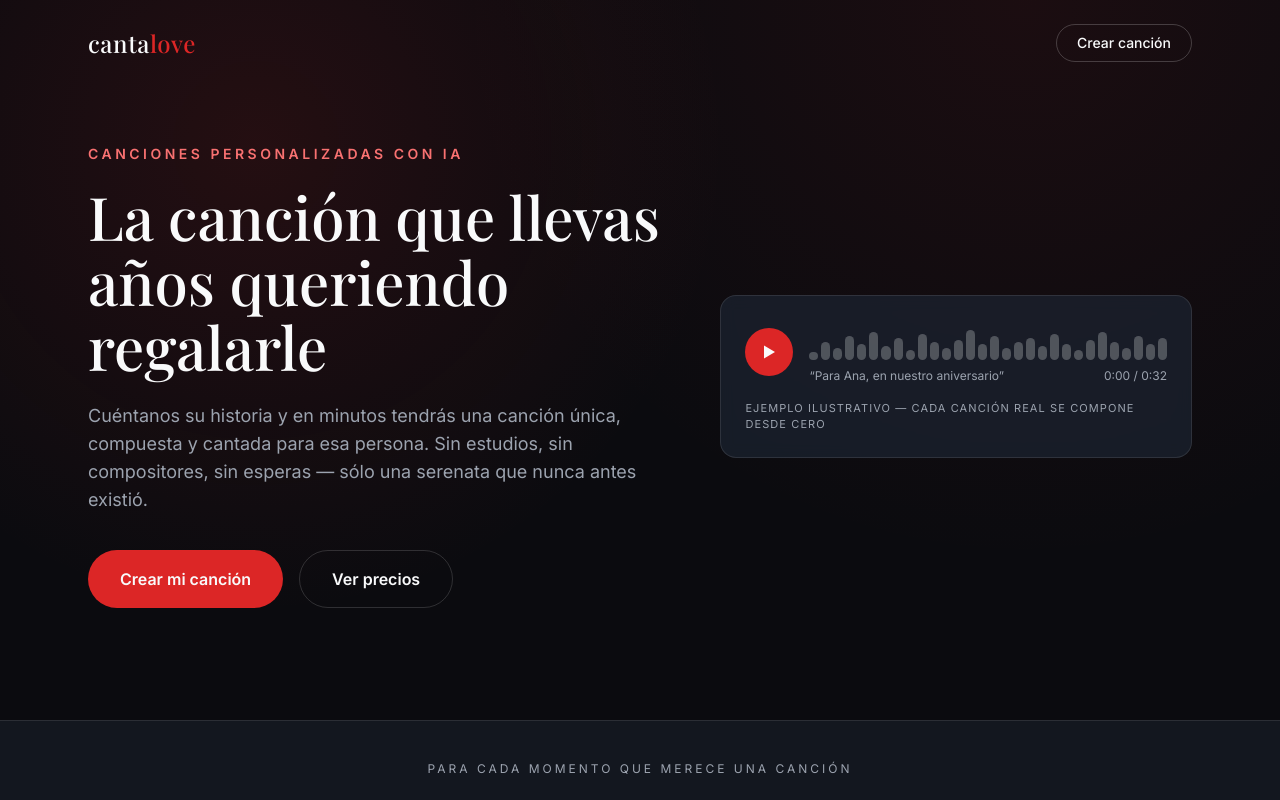
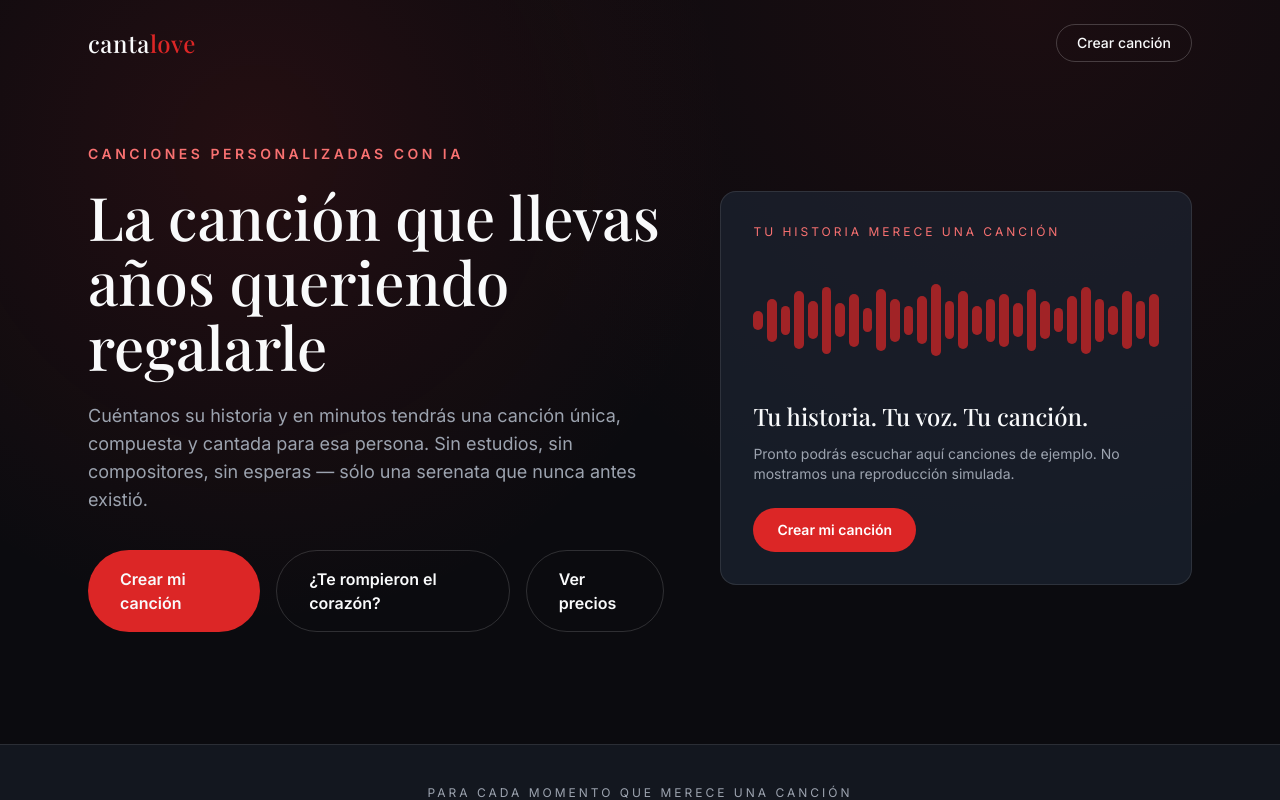
Before and after one commit to melizsza87/xamans-landing, a Next.js app in the folder cantalove/: page / in a window 1280 px wide. Shown: the top 800 px of the page. Built offline with nearby package versions, Linux system fonts and the light colour scheme.

Commit message:
Cantalove: deliver love and despecho landing journeys with complete pre-purchase listening

```diff
--- /dev/null
+++ b/cantalove/src/app/crear/despecho/page.tsx
@@ -0,0 +1,34 @@
+import type { Metadata } from "next";
+import { Nav } from "@/components/ui/Nav";
+import { Footer } from "@/components/ui/Footer";
+import { CrearForm } from "@/components/crear/CrearForm";
+
+export const metadata: Metadata = {
+  title: "Crea tu canción — cantalove",
+};
+
+export default function CrearPage() {
+  return (
+    <div className="flex flex-col flex-1">
+      <Nav />
+      <main className="flex-1 bg-noise">
+        <div className="mx-auto max-w-2xl px-6 pt-32 pb-24">
+          <p className="text-xs uppercase tracking-[0.25em] text-accent-soft font-semibold text-center">
+            Paso 1 de 2
+          </p>
+          <h1 className="mt-4 font-display text-3xl sm:text-4xl text-center text-text">
+            Cuéntanos de ese corazón roto
+          </h1>
+          <p className="mt-3 text-center text-text-muted">
+            Convierte la anécdota, el coraje o la despedida en una canción que puedas cantar.
+          </p>
+
+          <div className="mt-12 rounded-2xl border border-white/10 bg-surface/40 p-6 sm:p-10">
+            <CrearForm initialOccasion="Despecho" />
+          </div>
+        </div>
+      </main>
+      <Footer />
+    </div>
+  );
+}
--- /dev/null
+++ b/cantalove/src/app/rgas/page.tsx
@@ -0,0 +1,45 @@
+import Link from "next/link";
+import { Nav } from "@/components/ui/Nav";
+import { Footer } from "@/components/ui/Footer";
+
+export const metadata = {
+  title: "cantalovergas | La última palabra es tuya",
+  description: "Canciones originales de despecho con inteligencia artificial. Tu historia, tu género, tu despedida.",
+};
+
+export default function Despecho() {
+  return <div className="min-h-screen bg-[#100b0d] text-white">
+    <Nav />
+    <main className="mx-auto max-w-5xl px-6 pb-28 pt-40">
+      <p className="text-sm uppercase tracking-[.35em] text-[#fb7185]">Cantalovergas · por Cantalove</p>
+      <h1 className="mt-6 max-w-3xl font-display text-5xl leading-tight sm:text-7xl">
+        Hay amores que terminan. <span className="text-[#f87171]">Y canciones que apenas comienzan.</span>
+      </h1>
+      <p className="mt-8 max-w-2xl text-lg text-white/70">
+        ¿Te rompieron el corazón? Cuenta lo que pasó, elige tu ritmo, y convierte esa historia en una canción de despecho única. Con humor, sin amenazas, sin dedicarle tu paz a nadie.
+      </p>
+      <div className="mt-10 flex flex-wrap gap-4">
+        <Link className="rounded-full bg-red-600 px-8 py-4 font-semibold hover:bg-red-500" href="/crear/despecho">
+          Mi himno de despecho
+        </Link>
+        <Link className="rounded-full border border-white/25 px-8 py-4 hover:border-white/70" href="/">
+          Prefiero una de amor
+        </Link>
+      </div>
+      <section className="mt-24 grid gap-6 sm:grid-cols-3">
+        {[
+          ["01", "Cuéntanos qué pasó", "El plot twist, esa frase inolvidable, lo que aprendiste"],
+          ["02", "Elige tu mood", "Corrido tumbado, ranchera, banda, pop y más"],
+          ["03", "Escúchala gratis", "Si te gusta, elige el paquete para descargarla"]
+        ].map(([n,t,d]) =>
+          <div className="rounded-2xl border border-white/15 bg-white/5 p-7" key={n}>
+            <span className="text-3xl font-display text-red-400">{n}</span>
+            <h2 className="mt-4 text-lg font-semibold">{t}</h2>
+            <p className="mt-2 text-white/60">{d}</p>
+          </div>
+        )}
+      </section>
+    </main>
+    <Footer />
+  </div>;
+}
--- a/cantalove/src/components/crear/CrearForm.tsx
+++ b/cantalove/src/components/crear/CrearForm.tsx
@@ -96,7 +96,7 @@ interface FormState {
 }
 
 const INITIAL_STATE: FormState = {
-  occasion: OCCASIONS[0],
+  occasion: "Aniversario",
   email: "",
   names: "",
   story: "",
@@ -111,9 +111,9 @@ const inputClass =
   "w-full rounded-xl bg-surface/60 border border-white/15 px-4 py-3 text-text placeholder:text-text-muted focus:outline-none focus:border-accent-soft transition-colors";
 const labelClass = "block text-sm font-medium text-text mb-2";
 
-export function CrearForm() {
+export function CrearForm({ initialOccasion = "Aniversario" }: { initialOccasion?: string }) {
   const router = useRouter();
-  const [form, setForm] = useState<FormState>(INITIAL_STATE);
+  const [form, setForm] = useState<FormState>({ ...INITIAL_STATE, occasion: initialOccasion });
 
   const [loading, setLoading] = useState(false);
   const [loadingStep, setLoadingStep] = useState(0);
@@ -142,7 +142,7 @@ export function CrearForm() {
         throw new Error(body?.error || "No se pudo generar la letra");
       }
 
-      const { lyrics, orderId } = await lyricsRes.json();
+      const { orderId } = await lyricsRes.json();
 
       setLoadingStep(1);
 
--- a/cantalove/src/components/landing/Hero.tsx
+++ b/cantalove/src/components/landing/Hero.tsx
@@ -26,6 +26,12 @@ export function Hero() {
               >
                 Crear mi canción
               </Link>
+              <Link
+                href="/rgas"
+                className="inline-flex justify-center items-center rounded-full border border-white/15 hover:border-white/35 transition-colors px-8 py-4 text-sm sm:text-base font-semibold text-text"
+              >
+                ¿Te rompieron el corazón?
+              </Link>
               <a
                 href="#precios"
                 className="inline-flex justify-center items-center rounded-full border border-white/15 hover:border-white/35 transition-colors px-8 py-4 text-sm sm:text-base font-semibold text-text"
--- a/cantalove/src/components/landing/SamplePlayer.tsx
+++ b/cantalove/src/components/landing/SamplePlayer.tsx
@@ -1,90 +1,13 @@
-"use client";
-
-import { useEffect, useRef, useState } from "react";
-
-const BAR_HEIGHTS = [
-  20, 45, 30, 60, 40, 70, 35, 55, 25, 65, 45, 30, 50, 75, 40, 60, 30, 45, 55,
-  35, 65, 40, 25, 50, 70, 45, 30, 60, 40, 55,
-];
-
-const SAMPLE_DURATION = 32; // seconds, simulated
-
+import Link from "next/link";
+const BAR_HEIGHTS = [20,45,30,60,40,70,35,55,25,65,45,30,50,75,40,60,30,45,55,35,65,40,25,50,70,45,30,60,40,55];
 export function SamplePlayer() {
-  const [playing, setPlaying] = useState(false);
-  const [progress, setProgress] = useState(0);
-  const intervalRef = useRef<ReturnType<typeof setInterval> | null>(null);
-
-  useEffect(() => {
-    if (playing) {
-      intervalRef.current = setInterval(() => {
-        setProgress((p) => {
-          if (p >= 1) {
-            setPlaying(false);
-            return 0;
-          }
-          return p + 1 / (SAMPLE_DURATION * 10);
-        });
-      }, 100);
-    } else if (intervalRef.current) {
-      clearInterval(intervalRef.current);
-    }
-    return () => {
-      if (intervalRef.current) clearInterval(intervalRef.current);
-    };
-  }, [playing]);
-
-  const elapsed = Math.round(progress * SAMPLE_DURATION);
-  const activeBarIndex = Math.floor(progress * BAR_HEIGHTS.length);
-
-  return (
-    <div className="rounded-2xl border border-white/10 bg-surface/60 backdrop-blur-sm p-5 sm:p-6">
-      <div className="flex items-center gap-4">
-        <button
-          type="button"
-          onClick={() => setPlaying((p) => !p)}
-          aria-label={playing ? "Pausar ejemplo" : "Reproducir ejemplo"}
-          className="shrink-0 flex items-center justify-center w-12 h-12 rounded-full bg-accent hover:bg-accent-soft transition-colors text-text"
-        >
-          {playing ? (
-            <svg width="16" height="16" viewBox="0 0 16 16" fill="currentColor">
-              <rect x="2" y="1" width="4" height="14" rx="1" />
-              <rect x="10" y="1" width="4" height="14" rx="1" />
-            </svg>
-          ) : (
-            <svg width="16" height="16" viewBox="0 0 16 16" fill="currentColor">
-              <path d="M3 1.5v13l11-6.5-11-6.5z" />
-            </svg>
-          )}
-        </button>
-
-        <div className="flex-1 min-w-0">
-          <div className="flex items-end gap-[3px] h-10">
-            {BAR_HEIGHTS.map((h, i) => (
-              <span
-                key={i}
-                className="flex-1 rounded-full transition-colors"
-                style={{
-                  height: `${h}%`,
-                  backgroundColor:
-                    i <= activeBarIndex && playing
-                      ? "var(--color-accent)"
-                      : "rgba(249,250,251,0.25)",
-                }}
-              />
-            ))}
-          </div>
-          <div className="mt-2 flex items-center justify-between text-xs text-text-muted font-sans">
-            <span>&ldquo;Para Ana, en nuestro aniversario&rdquo;</span>
-            <span>
-              {String(Math.floor(elapsed / 60)).padStart(1, "0")}:
-              {String(elapsed % 60).padStart(2, "0")} / 0:32
-            </span>
-          </div>
-        </div>
-      </div>
-      <p className="mt-4 text-[11px] uppercase tracking-widest text-text-muted">
-        Ejemplo ilustrativo — cada canción real se compone desde cero
-      </p>
+  return <div className="rounded-2xl border border-white/10 bg-surface/60 p-6 sm:p-8">
+    <p className="text-xs uppercase tracking-[.25em] text-accent-soft">Tu historia merece una canción</p>
+    <div className="mt-8 flex h-24 items-center gap-1">
+      {BAR_HEIGHTS.map((h,i) => <span key={i} className="flex-1 rounded-full bg-accent/70" style={{ height: h + "%" }}/>)}
     </div>
-  );
+    <p className="mt-8 font-display text-2xl text-text">Tu historia. Tu voz. Tu canción.</p>
+    <p className="mt-3 text-sm text-text-muted">Pronto podrás escuchar aquí canciones de ejemplo. No mostramos una reproducción simulada.</p>
+    <Link href="/crear" className="mt-6 inline-flex rounded-full bg-accent px-6 py-3 text-sm font-semibold text-white">Crear mi canción</Link>
+  </div>;
 }
--- a/cantalove/src/components/landing/Steps.tsx
+++ b/cantalove/src/components/landing/Steps.tsx
@@ -15,7 +15,7 @@ const STEPS = [
     number: "03",
     title: "Escucha, elige y regala",
     description:
-      "Escucha el preview, elige tu tier y descarga la canción completa lista para compartir.",
+      "Escucha la canción completa gratis. Sólo si te encanta, elige un paquete para descargarla.",
   },
 ];
 
--- a/cantalove/src/lib/database.types.ts
+++ b/cantalove/src/lib/database.types.ts
@@ -97,6 +97,8 @@ export interface Database {
           lyrics?: string | null;
           preview_url?: string | null;
           full_url?: string | null;
+          alternate_url?: string | null;
+          alternate_file?: string | null;
           apiframe_job_id?: string | null;
           status?: string;
         };
```
Also changed, not shown: cantalove/src/components/preview/PreviewClient.tsx (+6 -24 lines).
